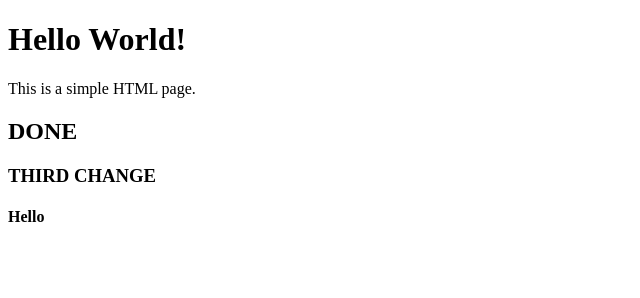
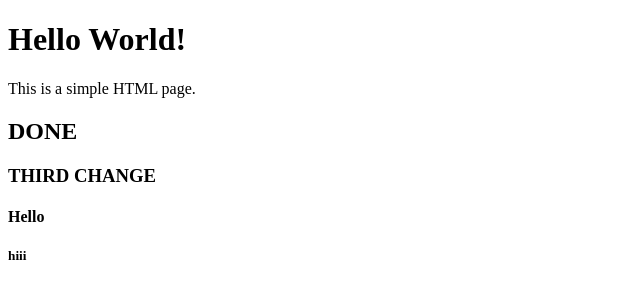
Before and after one commit to rajgosavi-ship-it/repo1, a plain HTML site: page index.html in a window 1280 px wide. Shown: the full height of the page, 0-640 px from the left. Drawn offline with Linux system fonts and the light colour scheme.

Commit message:
full and Final commit message

```diff
--- a/index.html
+++ b/index.html
@@ -9,5 +9,6 @@
     <h2>DONE</h2>
     <h3>THIRD CHANGE</h3>
     <h4> Hello</h4>
+    <h5>hiii</h5>
 </body>
 </html>
```
